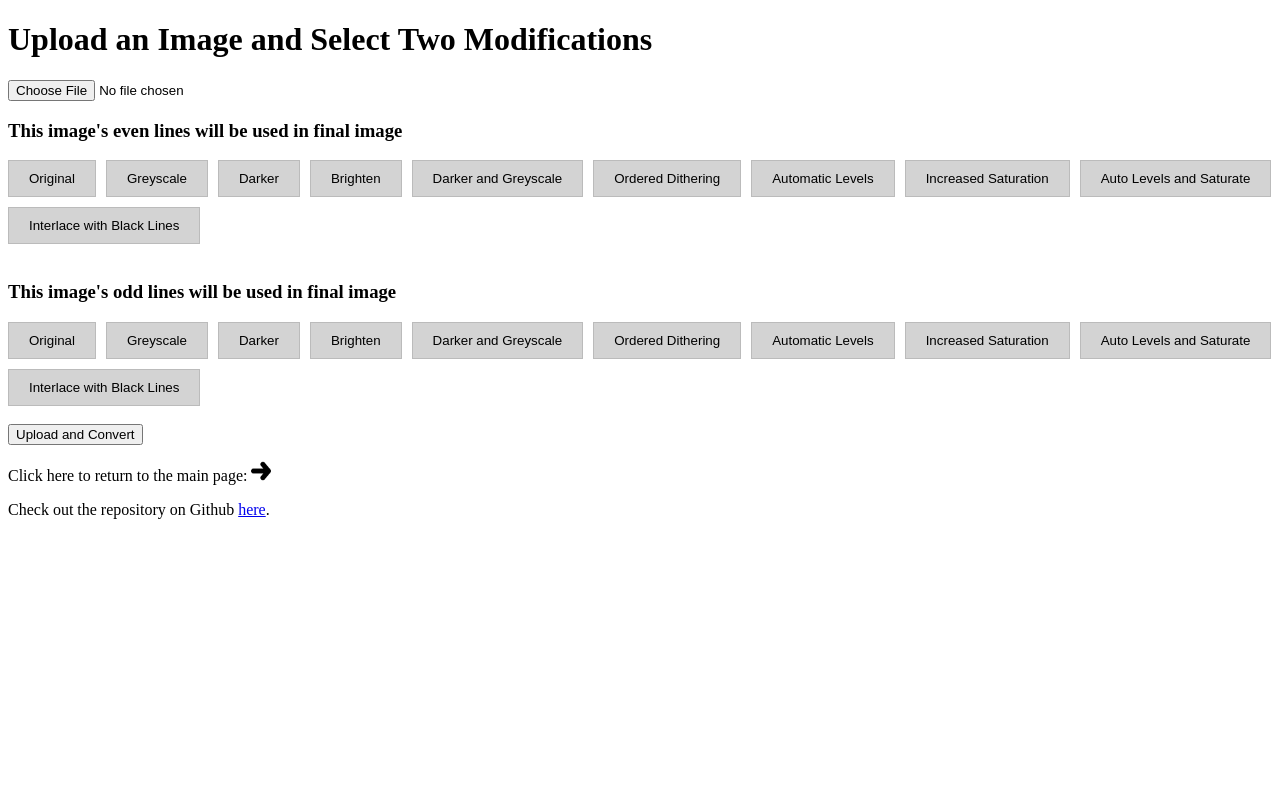
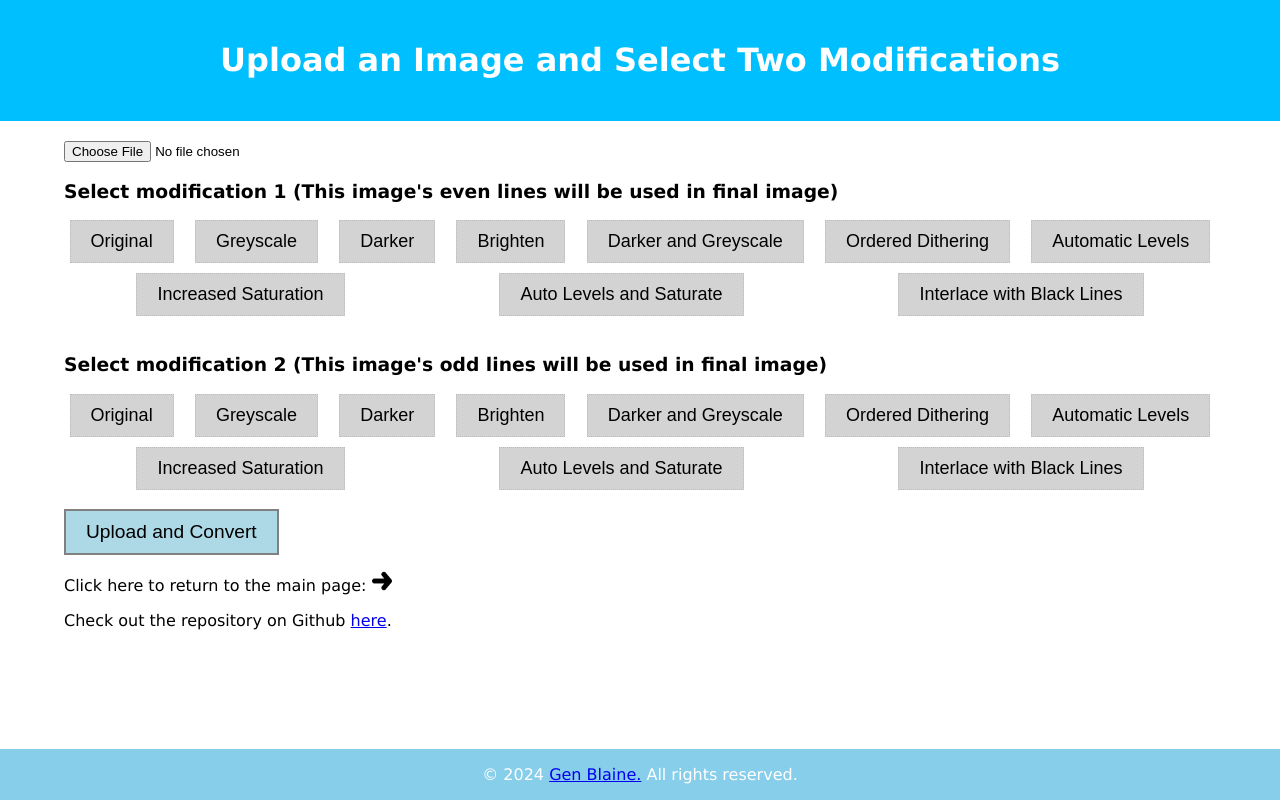
Before and after one commit to lemon-mochi/Image-Processing-Site, a Flask app: page /interlace_two in a window 1280 px wide. Run offline with Flask 3, Linux system fonts and the light colour scheme; parts of the project's set-up code (start-up, migrations or seed data) failed here and were passed over.

Commit message:
work on frontend (mostly CSS); fix bug with four channel greyscale images in interlace_two function

```diff
--- a/server.py
+++ b/server.py
@@ -133,7 +133,7 @@ def index():
                         image_arrays.append(interlaced_image)
 
                     elif ("darken_grey" == operations[i]):
-                        greyscale_image = image.convert('L')
+                        greyscale_image = special_greyscale(image_array)
                         darker_image = darken(greyscale_image)
                         image_arrays.append(darker_image)
 
--- a/static/css/styles.css
+++ b/static/css/styles.css
@@ -1,26 +1,36 @@
 .image-container {
     display: flex;
+    justify-content: center;
     gap: 20px;
     margin-top: 20px;
+    max-width: 90%; /* Limiting the max width to create room on the left and right */
+    text-align: center;
+    padding-left: 5%; /* Centering effect with some space on left */
+    padding-right: 5%; /* Centering effect with some space on right */
+    margin: 0 auto; /* Center the entire container horizontally */
 }
 
 .image-container img {
-    max-width: 300px;
+    max-width: 100%; /* Ensure images fit within their containers */
     height: auto;
-    border: 1px solid #ccc;
+    padding: 0 10px; /* Adds subtle left and right padding for each image */
+    box-sizing: border-box; /* Ensures padding doesn't affect image sizing */
 }
 
 .button-container {
     display: flex;
     flex-wrap: wrap;
     gap: 10px;
+    justify-content: space-around;
+    text-align: center;
 }
 
 .button-container button {
     padding: 10px 20px;
     cursor: pointer;
     background-color: lightgrey; /* Default colour */
-    border: 1px solid #bbb;
+    border: 1px dotted #bbb;
+    font-size: large;
 }
 
 .button-container button:hover {
@@ -41,3 +51,45 @@ button:active {
     height: 20px;
     width: auto;
 }
+
+body {
+    font-family: Verdana, Geneva, Tahoma, sans-serif;
+    margin: 0;
+    padding: 0;
+    min-height: 100vh;
+    display: flex;
+    flex-direction: column;
+}
+
+header {
+    background-color: deepskyblue;
+    color: white;
+    padding: 20px 0;
+    font-family: Verdana, Geneva, Tahoma, sans-serif;
+    text-align: center;
+}
+
+.container {
+    width: 90%;
+    margin: 0 auto;
+    padding: 20px 0;
+}
+
+footer {
+    background-color: skyblue;
+    color: white;
+    text-align: center;
+    padding: 0;
+    left: 0;
+    bottom: 0;
+    width: 100%;
+    margin-top: auto;
+}
+
+.userButtons {
+    padding: 10px 20px;
+    cursor: pointer;
+    background-color: lightblue;
+    border: 2px solid grey;
+    font-size: larger;
+}
--- a/templates/interlace_two.html
+++ b/templates/interlace_two.html
@@ -5,10 +5,14 @@
     <link rel="stylesheet" href="{{ url_for('static', filename='css/styles.css') }}">
   </head>
   <body>
+    <header>
       <h1>Upload an Image and Select Two Modifications</h1>
+    </header>
+
+    <div class="container">
       <form action="/" method="POST" enctype="multipart/form-data" id="image-form">
         <input type="file" name="file" accept="image/*" required>
-      <h3>This image's even lines will be used in final image</h3>
+        <h3>Select modification 1 (This image's even lines will be used in final image)</h3>
         <div class="button-container">
             <button type="button" class="first" onclick="setOperation0('original', this)">Original</button>
             <button type="button" class="first" onclick="setOperation0('greyscale', this)">Greyscale</button>
@@ -23,7 +27,7 @@
         </div>
         <input type="hidden" name="operation0" id="operation0">
         <br>
-      <h3>This image's odd lines will be used in final image</h3>
+        <h3>Select modification 2 (This image's odd lines will be used in final image)</h3>
         <div class="button-container" id="second">
           <button type="button" class="second" onclick="setOperation1('original', this)">Original</button>
           <button type="button" class="second" onclick="setOperation1('greyscale', this)">Greyscale</button>
@@ -38,12 +42,27 @@
         </div>
         <br>
         <input type="hidden" name="operation1" id="operation1">
-      <button type="submit">Upload and Convert</button>
+          <button type="submit" class="userButtons">Upload and Convert</button>
       </form>
-  <p>Click here to return to the main page: <a href="{{ url_for('interlace_two_html') }}">
+
+      <p>Click here to return to the main page:
+        <a href="/">
           <img class="arrow" src="{{ url_for('static', filename='css/44621.png') }}" alt="arrow">
-</a></p>
-<p>Check out the repository on Github <a href="https://github.com/lemon-mochi/Image-Processing-Site">here</a>.</p>
+        </a>
+      </p>
+
+      <p>
+        Check out the repository on Github <a href="https://github.com/lemon-mochi/Image-Processing-Site">here</a>.
+      </p>
+    </div>
+
+  <footer>
+    <p>
+        &copy; 2024
+        <a href="https://lemon-mochi.github.io/Personal-Site/" target="_blank">Gen Blaine.</a> All rights reserved.
+    </p>
+  </footer>
+
   <script src="{{ url_for('static', filename='js/scripts_interlace.js') }}"></script>
   </body>
 </html>
```
Also changed, not shown: functions.py (+15 -4 lines), templates/display.html (+13 -1 lines), templates/index.html (+17 -2 lines), 1 other file. Lines whose indentation alone changed are shown as unchanged.
